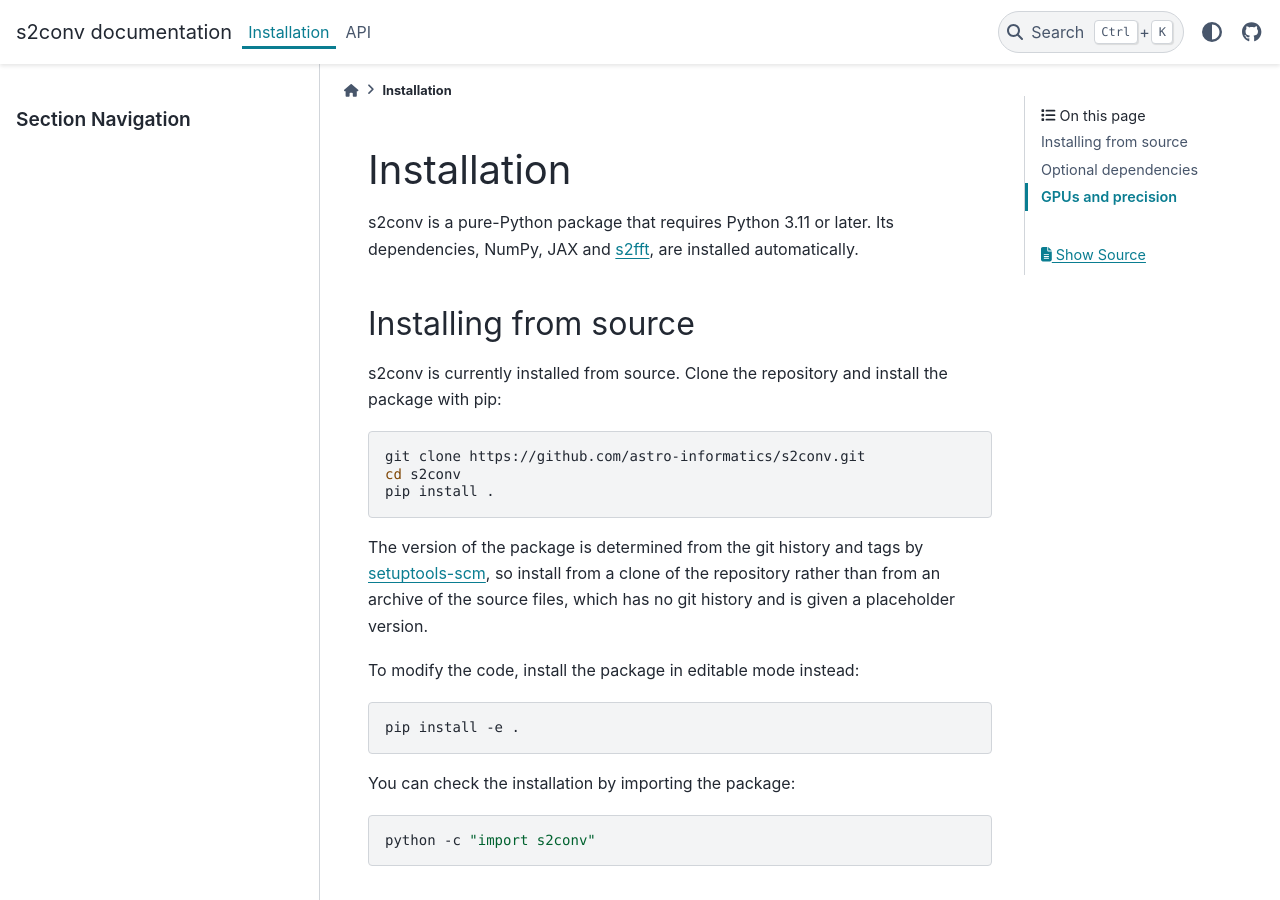
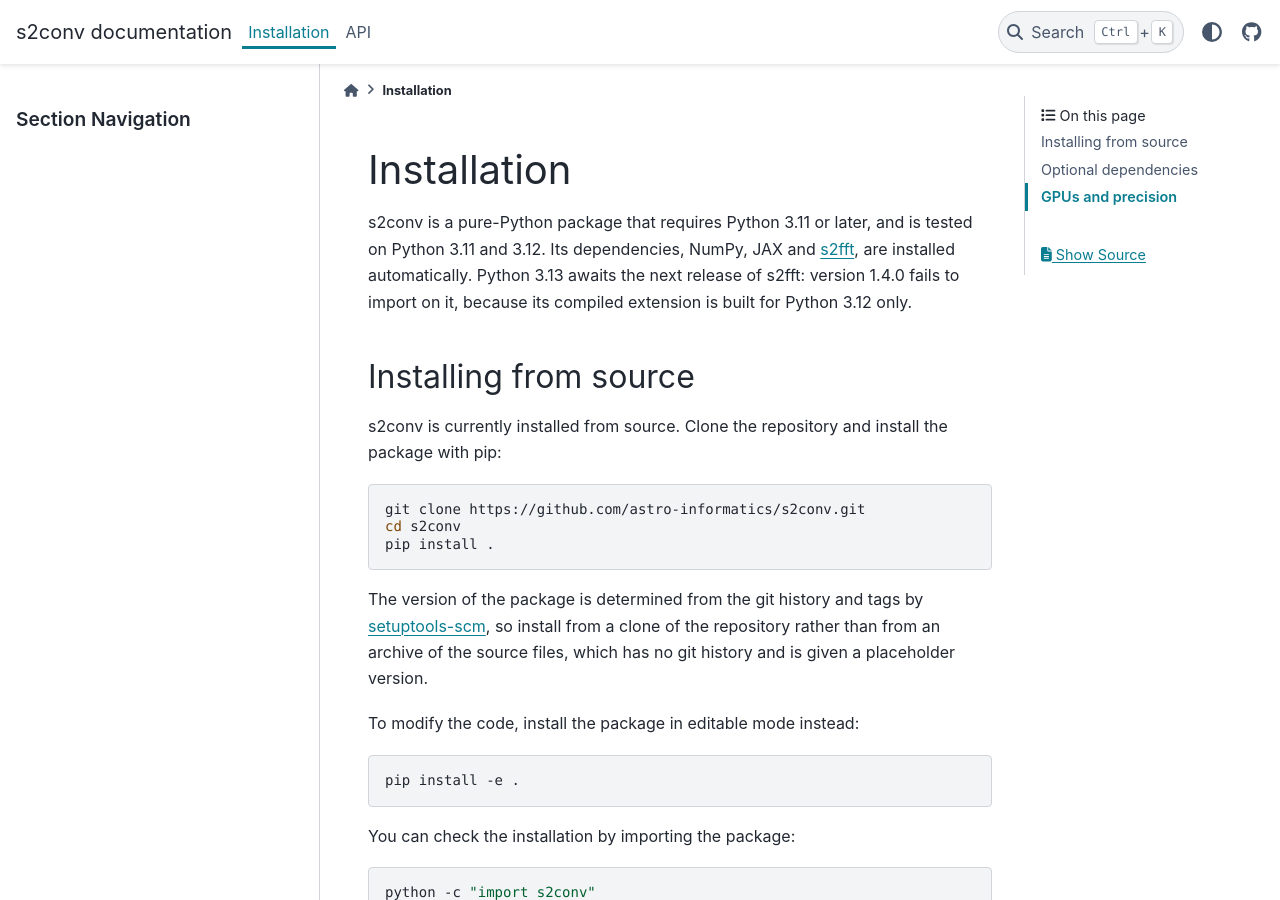
Before and after one commit to astro-informatics/s2conv, a Sphinx documentation site: the page built from docs/user_guide/install.rst, in a window 1280 px wide and 900 px high. Built offline with Sphinx 7.4.7 and the PyData theme 0.15.4, drawn with Linux system fonts in a browser that asks for light colours.

Commit message:
Run CI on Python 3.11 and 3.12 while s2fft 1.4.0 fails on 3.13
The Python 3.13 test jobs failed at collection, on Ubuntu and macOS
alike: s2fft 1.4.0 cannot be imported on Python 3.13. Its cp312-abi3
wheels contain an extension module built for CPython 3.12 only
(_s2fft.cpython-312-*.so rather than an abi3 module), so the import of
s2fft_lib._s2fft fails. s2fft's main branch lets the package import
without the extension (#362), so 3.13 can return with the next s2fft
release.

Test on Python 3.11 and 3.12, upload coverage from 3.12, build the
documentation on 3.12, drop the 3.13 classifier, and say so in the
README and the installation guide. On 3.13 the documentation build had
also failed to import s2conv, yet succeeded with an empty API
reference, so Sphinx warnings are now errors in CI.

Verified locally: the suite passes against s2fft 1.4.0 on Python 3.11
(with JAX 0.10.2 and NumPy 2.4.6, as pip resolves them there) and on
3.12, and the documentation builds with -W. The CI logs show the
import error on 3.13 only.

Harness: Claude Code 2.1.285
Co-Authored-By: Claude Opus 5.5
Claude-Session: https://claude.ai/code/session_012J6PbQbPJjc1Xg8G5NBHwU

```diff
--- a/docs/user_guide/install.rst
+++ b/docs/user_guide/install.rst
@@ -1,9 +1,11 @@
 Installation
 ============
 
-s2conv is a pure-Python package that requires Python 3.11 or later.
-Its dependencies, NumPy, JAX and `s2fft <https://github.com/astro-informatics/s2fft>`_,
-are installed automatically.
+s2conv is a pure-Python package that requires Python 3.11 or later, and is tested on
+Python 3.11 and 3.12.  Its dependencies, NumPy, JAX and
+`s2fft <https://github.com/astro-informatics/s2fft>`_, are installed automatically.
+Python 3.13 awaits the next release of s2fft: version 1.4.0 fails to import on it,
+because its compiled extension is built for Python 3.12 only.
 
 Installing from source
 ----------------------
--- a/pyproject.toml
+++ b/pyproject.toml
@@ -15,7 +15,6 @@ classifiers = [
     "Programming Language :: Python :: 3 :: Only",
     "Programming Language :: Python :: 3.11",
     "Programming Language :: Python :: 3.12",
-    "Programming Language :: Python :: 3.13",
     "Operating System :: OS Independent",
     "Intended Audience :: Developers",
     "Intended Audience :: Science/Research",
```
Also changed, not shown: README.md (+1 -1 lines), 2 other files.
